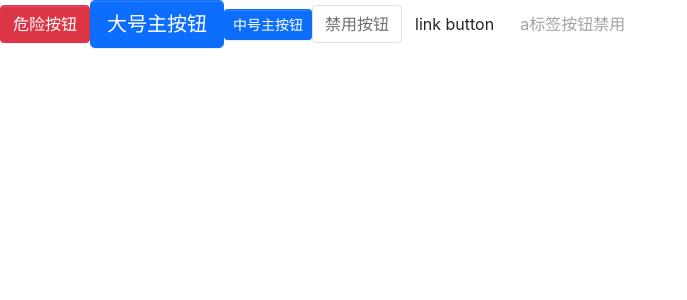
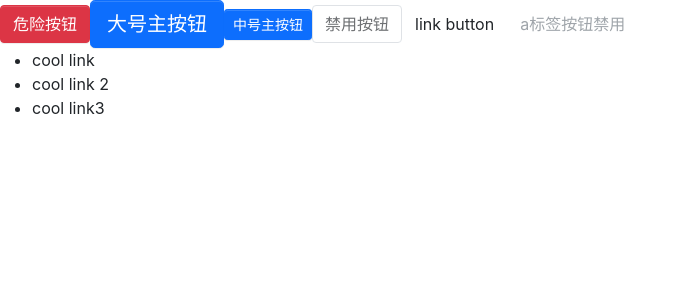
Before and after one commit to Duke-mq/react-ui-library, a React (Create React App) app: page / in a window 1280 px wide. Shown: the top 300 px of the page, without its empty margins (0-687 px from the left). Built offline with nearby package versions, Linux system fonts and the light colour scheme.

Commit message:
feat: menu组件基础

```diff
--- a/src/App.js
+++ b/src/App.js
@@ -1,4 +1,7 @@
 import Button from "./components/Button/button";
+import Menu from "./components/Menu/menu";
+import MenuItem from "./components/Menu/menuItem";
+
 function App() {
   return (
     <div className="App">
@@ -25,6 +28,18 @@
         >
           a标签按钮禁用
         </Button>
+        <Menu
+          defaultIndex={0}
+          onSelect={(index) => {
+            alert(index);
+          }}
+        >
+          <MenuItem index={1}>cool link</MenuItem>
+          <MenuItem index={2} disabled>
+            cool link 2
+          </MenuItem>
+          <MenuItem index={3}>cool link3</MenuItem>
+        </Menu>
       </header>
     </div>
   );
--- /dev/null
+++ b/src/components/Menu/menu.tsx
@@ -0,0 +1,54 @@
+import React, { FC, ReactNode, createContext, useState } from "react";
+import classNames from "classnames";
+
+// 多种情况类型的一般用联合类型
+type MenuMode = "horizontal" | "vertical";
+type selecteCallback = (index: number) => void;
+export interface MenuProps {
+  defaultIndex?: number;
+  className?: string;
+  mode?: MenuMode;
+  style?: React.CSSProperties;
+  onSelect?: selecteCallback;
+  children: ReactNode;
+}
+
+interface MenuContextType {
+  index: number;
+  onSelect?: selecteCallback;
+}
+export const MenuContext = createContext<MenuContextType>({ index: 0 });
+
+const Menu: FC<MenuProps> = (props) => {
+  const { className, defaultIndex, mode, onSelect, style, children } = props;
+  const [currentActive, setActive] = useState(defaultIndex);
+
+  const classes = classNames("menu", className, {
+    "menu-horizontal": mode === "horizontal",
+    "menu-vertical": mode === "vertical",
+  });
+
+  const handleClick = (index: number) => {
+    setActive(index);
+    onSelect && onSelect(index);
+  };
+  const passedContext: MenuContextType = {
+    index: currentActive ? currentActive : 0,
+    onSelect: handleClick,
+  };
+
+  return (
+    <ul className={classes} style={style}>
+      <MenuContext.Provider value={passedContext}>
+        {children}
+      </MenuContext.Provider>
+    </ul>
+  );
+};
+
+Menu.defaultProps = {
+  defaultIndex: 0,
+  mode: "horizontal",
+};
+
+export default Menu;
--- /dev/null
+++ b/src/components/Menu/menuItem.tsx
@@ -0,0 +1,31 @@
+import React, { FC, useContext, ReactNode } from "react";
+import classNames from "classnames";
+import { MenuContext } from "./menu";
+export interface MenuItemProps {
+  index?: number;
+  disabled?: boolean;
+  className?: string;
+  style?: React.CSSProperties;
+  children: ReactNode;
+}
+const MenuItem: FC<MenuItemProps> = (props) => {
+  const { index, disabled, className, style, children } = props;
+  const context = useContext(MenuContext);
+  const classes = classNames("menu-item", className, {
+    "is-disabled": disabled,
+    "is-active": context.index === index,
+  });
+
+  const handleClick = () => {
+    if (context.onSelect && !disabled) {
+      context.onSelect(index || 0);
+    }
+  };
+  return (
+    <li className={classes} style={style} onClick={handleClick}>
+      {children}
+    </li>
+  );
+};
+
+export default MenuItem;
```
Also changed, not shown: src/components/index.js (added, +15 -0 lines), src/components/Menu/README.md (added).
